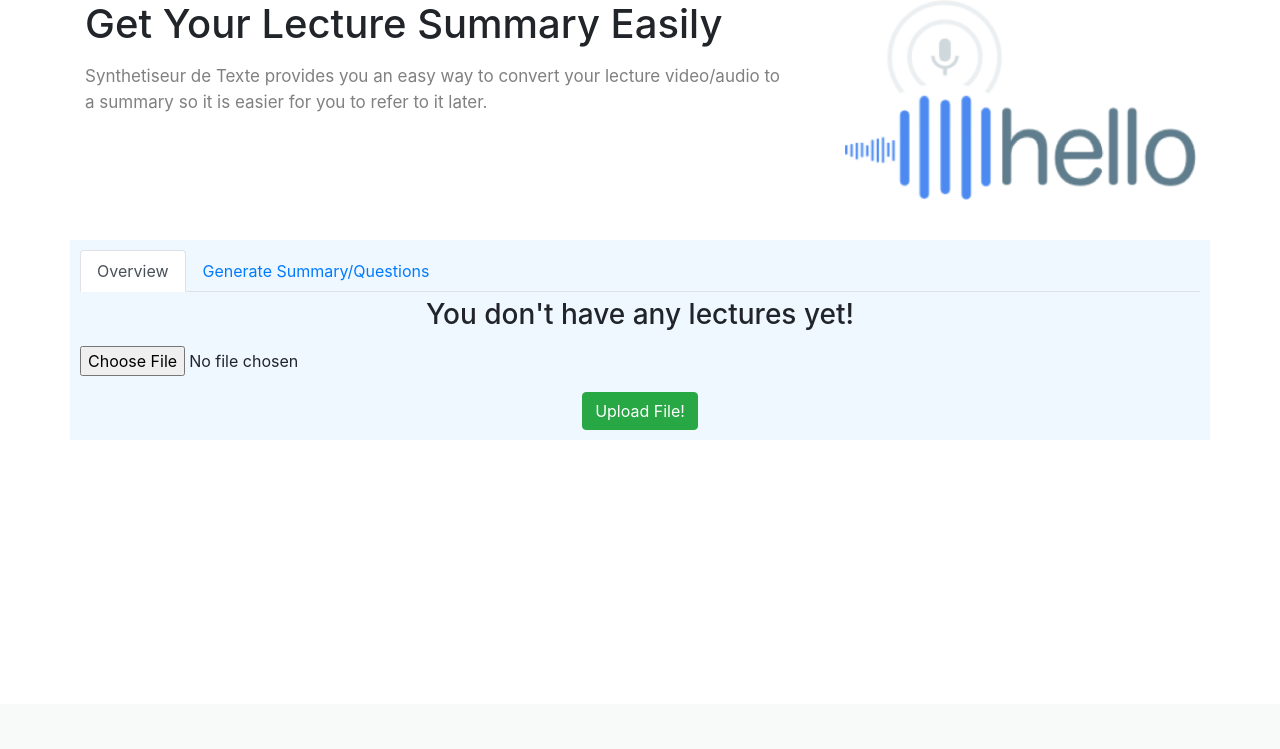
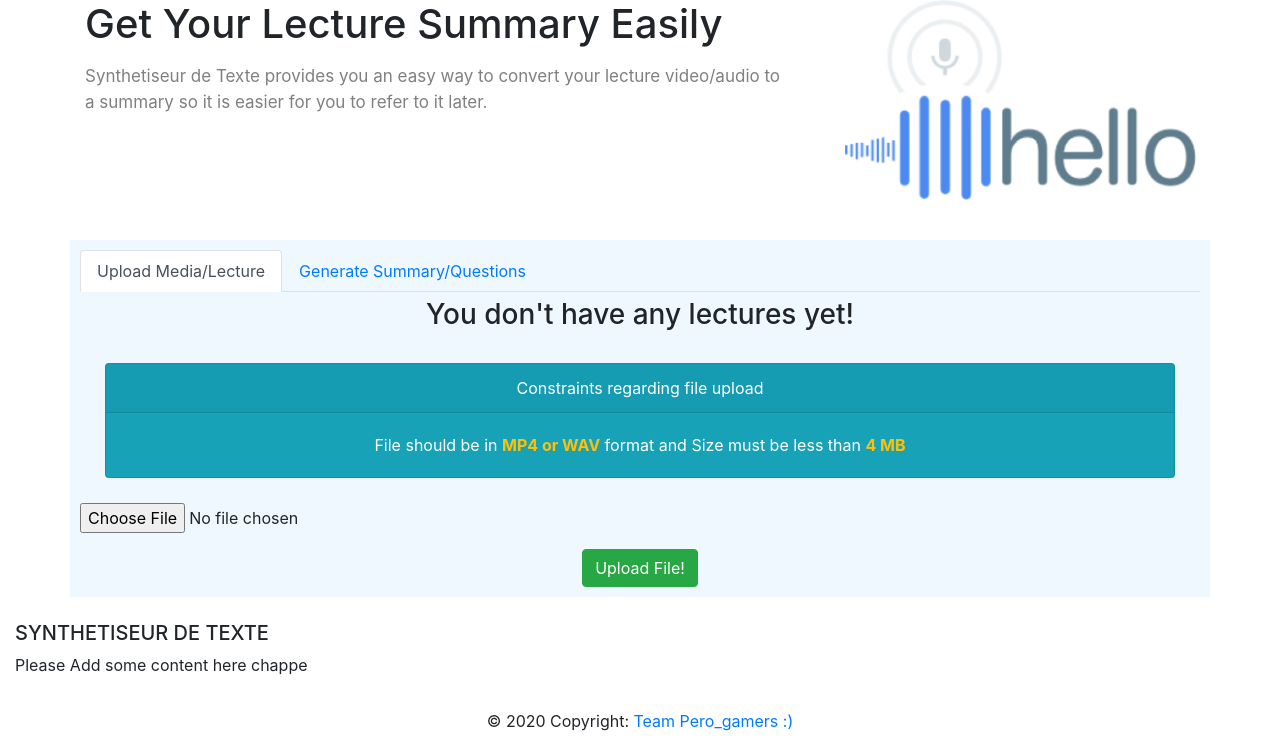
Before and after one commit to arunav11/Synthetiseur_de_texte, a Django app: page / in a window 1280 px wide. Shown: the part 96-845 px from the top of the page. Before the commit the page ends 526 px from the top, so only its background shows below. Run offline with Django 3.2, Linux system fonts and the light colour scheme; data that the repository does not hold is empty; some libraries are stand-ins or nearby versions.

Commit message:
Added original text show option on Page

```diff
--- a/upload/models.py
+++ b/upload/models.py
@@ -8,5 +8,6 @@ class MediaFile(models.Model):
     unique_id = models.UUIDField(default=uuid.uuid4, editable=False, )
     file = models.FileField(upload_to='files')
     summary = models.TextField(default="")
+    original_text = models.TextField(default="")
     questions = models.TextField(default="")
     compression_ratio = models.FloatField(default=80.0)
--- a/upload/templates/upload.html
+++ b/upload/templates/upload.html
@@ -90,11 +90,9 @@
     <nav>
         <div class="nav nav-tabs" id="nav-tab" role="tablist">
             <a class="nav-item nav-link active" id="nav-home-tab" data-toggle="tab" href="#nav-home" role="tab"
-               aria-controls="nav-home" aria-selected="true">Overview</a>
+               aria-controls="nav-home" aria-selected="true">Upload Media/Lecture</a>
             <a class="nav-item nav-link" id="nav-profile-tab" data-toggle="tab" href="#nav-summary" role="tab"
                aria-controls="nav-profile" aria-selected="false">Generate Summary/Questions</a>
-            {#            <a class="nav-item nav-link" id="nav-profile-tab" data-toggle="tab" href="#nav-questions" role="tab"#}
-            {#               aria-controls="nav-profile" aria-selected="false">Generate Questions</a>#}
         </div>
     </nav>
     <div class="tab-content" id="nav-tabContent">
@@ -109,6 +107,16 @@
             {% else %}
                 <h3 style="padding: 6px 0 6px 0">You don't have any lectures yet!</h3>
             {% endif %}
+
+            <div class="card text-white bg-info" style="margin: 25px">
+                <div class="card-header">Constraints regarding file upload</div>
+                <div class="card-body">
+                    <p class="card-text">File should be in <span class="text-warning"><b>MP4 or WAV</b></span> format
+                        and
+                        Size must be less than
+                        <span class="text-warning"><b>4 MB</b></span></p>
+                </div>
+            </div>
             <form method="post" action="" enctype="multipart/form-data" name="file_upload"
                   onsubmit="return fileSizeCheck()">
                 <div class="form-group">
@@ -125,9 +133,6 @@
                 </div>
             {% endif %}
         </div>
-        {#        <div class="tab-pane fade" id="nav-questions" role="tabpanel" aria-labelledby="nav-profile-tab">#}
-        {#            #}
-        {#        </div>#}
         <div class="tab-pane fade" id="nav-summary" role="tabpanel" aria-labelledby="nav-profile-tab">
             <label for="unique_id">Enter your ID associated with your video: </label>
             <input type="text" id="unique_id" name="unique_id" required>
@@ -142,6 +147,26 @@
         </div>
     </div>
 </div>
+
+
+<footer class="page-footer font-small blue pt-4">
+    <div class="container-fluid text-center text-md-left">
+        <div class="row">
+            <div class="col-md-6 mt-md-0 mt-3">
+                <h5 class="text-uppercase">Synthetiseur de Texte</h5>
+                <!--
+                TODO: To add something about our project
+                -->
+                <p>Please Add some content here chappe</p>
+            </div>
+            <hr class="clearfix w-100 d-md-none pb-3">
+        </div>
+    </div>
+    <div class="footer-copyright text-center py-3">© 2020 Copyright:
+        <a href="#">Team Pero_gamers :)</a>
+    </div>
+</footer>
+
 <script>
     function fileSizeCheck() {
         let oFile = document.forms["file_upload"]["file"].files[0];
@@ -169,7 +194,6 @@
             var cookies = document.cookie.split(';');
             for (var i = 0; i < cookies.length; i++) {
                 var cookie = jQuery.trim(cookies[i]);
-                // Does this cookie string begin with the name we want?
                 if (cookie.substring(0, name.length + 1) === (name + '=')) {
                     cookieValue = decodeURIComponent(cookie.substring(name.length + 1));
                     break;
@@ -178,6 +202,20 @@
         }
         return cookieValue;
     }
+
+    $.fn.toggleText = function (t1, t2) {
+        if (this.text() === t1) this.text(t2);
+        else this.text(t1);
+        return this;
+    };
+
+    function toggleSummary() {
+        let element = $("#generated_summary");
+
+        $.trim(element.html()) === summ_on ? element.html(summ_off) : element.html(summ_on);
+    }
+
+    let summ_on, summ_off;
 
     $(document).ready(function () {
         $("#target").click(function (e) {
@@ -201,9 +239,17 @@
                     if (data["has_error"] === true) {
                         $("#error_message").html(data["error"]);
                     } else {
-                        $("#generated_summary").html("<h3>Summary</h3><span class='text-success'>Compression Ratio: <b>" +
-                            data["compression_ratio"] + "%</b></span><blockquote>" + data["summary"] + "</blockquote>");
-                        console.log(typeof (data["question_list"]));
+                        let IconHTML_on = "<div onclick=\"toggleSummary()\"><i class=\"fa fa-toggle-on\" aria-hidden=\"true\"></i></div>";
+                        let IconHTML_off = "<div onclick=\"toggleSummary()\"><i class=\"fa fa-toggle-off\" aria-hidden=\"true\"></i></div>";
+
+                        summ_on = "<h3>Summary " + IconHTML_on + "</h3><span class=\"text-success\">Compression Ratio: <b>" +
+                            data["compression_ratio"] + "%</b></span><blockquote>" + data["summary"] + "</blockquote>";
+
+                        summ_off = "<h3>Original Text " + IconHTML_off + "</h3><span class=\"text-success\">Compression Ratio: <b>" +
+                            data["compression_ratio"] + "%</b></span><blockquote>" + data["original_text"] + "</blockquote>";
+
+                        $("#generated_summary").html(summ_on);
+
                         let arr = JSON.parse(data["question_list"]);
                         let questions = "";
                         questions += "<ul>";
--- a/upload/views.py
+++ b/upload/views.py
@@ -40,8 +40,9 @@ def run(request):
             if media_file_object.summary == "":
                 url = media_file_object.file.url
                 try:
-                    summary, question_list, compression_ratio = extract_summary_from_media_file(url)
+                    original_text, summary, question_list, compression_ratio = extract_summary_from_media_file(url)
                     media_file_object.summary = summary
+                    media_file_object.original_text = original_text
                     media_file_object.questions = json.dumps(question_list)
                     media_file_object.compression_ratio = compression_ratio
                     media_file_object.save()
@@ -56,12 +57,14 @@ def run(request):
                 summary = media_file_object.summary
                 final_list = media_file_object.questions
                 compression_ratio = media_file_object.compression_ratio
+                original_text = media_file_object.original_text
 
             # Returning JSON Response
             return JsonResponse({
                 "summary": summary,
                 "question_list": final_list,
                 "compression_ratio": compression_ratio,
+                "original_text": original_text,
                 "has_error": False
             })
         else:
```
Also changed, not shown: upload/backend.py (+9 -10 lines).
